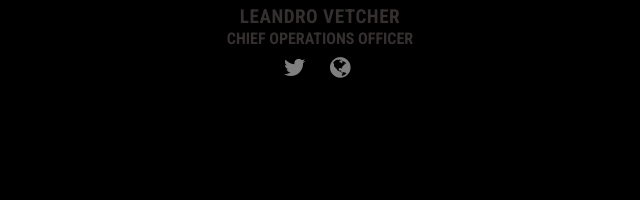
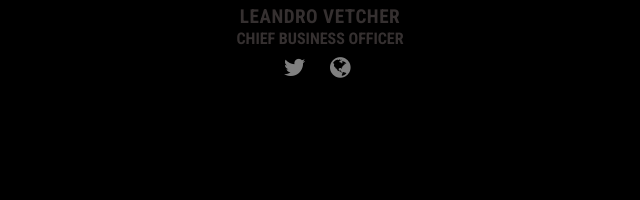
Before and after one commit to seven-therapeutics/seven-therapeutics.github.io, a plain HTML site: page index.html in a window 1280 px wide. Shown: the part 4254-4454 px from the top of the page, 35-675 px from the left. Drawn offline with Linux system fonts and the light colour scheme.

Commit message:
Update index.html

```diff
--- a/index.html
+++ b/index.html
@@ -258,7 +258,7 @@ Website template license URL: https://creativecommons.org/licenses/by/4.0/
                                 <div class="team-content">
                                     <h3 class="team-prof">
                                         <a href="https://twitter.com/lvetcher">Leandro Vetcher</a>
-                                        <small>Chief Operations Officer</small>
+                                        <small>Chief Business Officer</small>
                                     </h3>
                                     <ul class="social-link">
                                         <li><a href="https://twitter.com/lvetcher" class="fa fa-twitter"></a></li>
```
